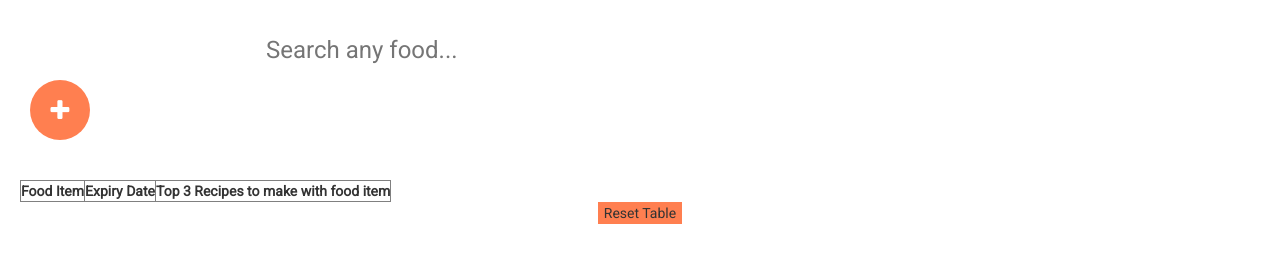
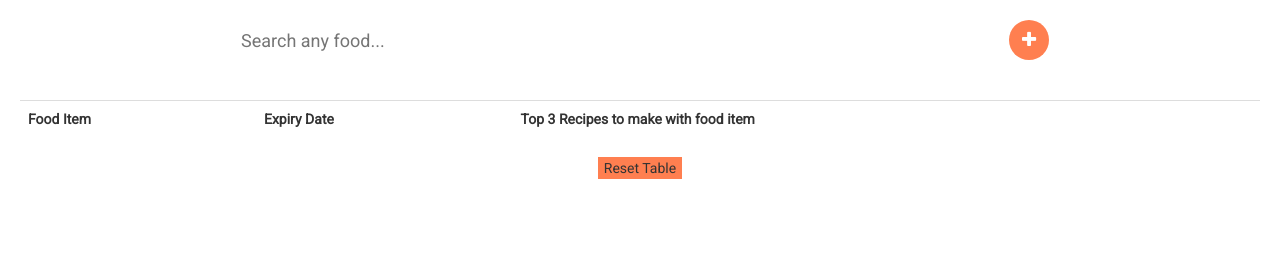
Before and after one commit to riasha0608/FoodApp, a plain HTML site: page search.html in a window 1280 px wide. Drawn offline with nearby package versions, Linux system fonts and the light colour scheme.

Commit message:
better css

```diff
--- a/search.css
+++ b/search.css
@@ -8,6 +8,12 @@ body {
     margin: none;
     height: 100vh;
     width: 100vw;
+}
+
+.searchbar {
+    display: flex;
+    flex-direction: row;
+    justify-content: center;
 }
 
 i {
@@ -23,22 +29,22 @@ button, button:hover {
 
 input, input:focus {
     width: 60vw;
-    height: 60px;
+    height: 40px;
     outline: none;
     border: none;
     border-top-right-radius: 10px;
     border-top-left-radius: 10px;
-    font-size: 24px;
+    font-size: 18px;
     margin-right: none;
     padding: 10px;
 }
 
 button#addItem {
     margin-left: 10px;
-    font-size: 24px;
-    width: 60px;
-    height: 60px;
-    border-radius: 30px;
+    font-size: 18px;
+    width: 40px;
+    height: 40px;
+    border-radius: 20px;
     display:flex;
     align-items: center;
     justify-content: center;
@@ -47,3 +53,9 @@ button#addItem {
 input:focus {
     border-bottom: solid 2px coral;
 }
+
+#foodstoringtable {
+    margin-right: auto;
+    margin-left: auto;
+    border: none;
+}
--- a/search.html
+++ b/search.html
@@ -22,7 +22,8 @@
             <button onclick="run()" id="addItem"><i class="fa fa-solid fa-plus"></i></button>
         </div>
         <br>
-        <table id="foodstoringtable" border="1">
+        <div class="tableDiv">
+            <table class = "table" id="foodstoringtable">
                 <tr>
                     <th>Food Item</th>
                     <br>
@@ -30,6 +31,7 @@
                     <th>Top 3 Recipes to make with food item</th>
                 </tr>
             </table>
+        </div>
         <button onclick="reset()">Reset Table</button>
         <script src = "search.js"></script>
     </div>
--- a/search.js
+++ b/search.js
@@ -2,7 +2,7 @@ var element = document.getElementById("FoodItem")
 function run() {
     element = document.getElementById("FoodItem").value;
     appendRow(element);
-    console.log("RAN!")
+    document.getElementById("FoodItem").value = "";
 }
 
 function reset() {
```
Lines whose indentation alone changed are shown as unchanged.
